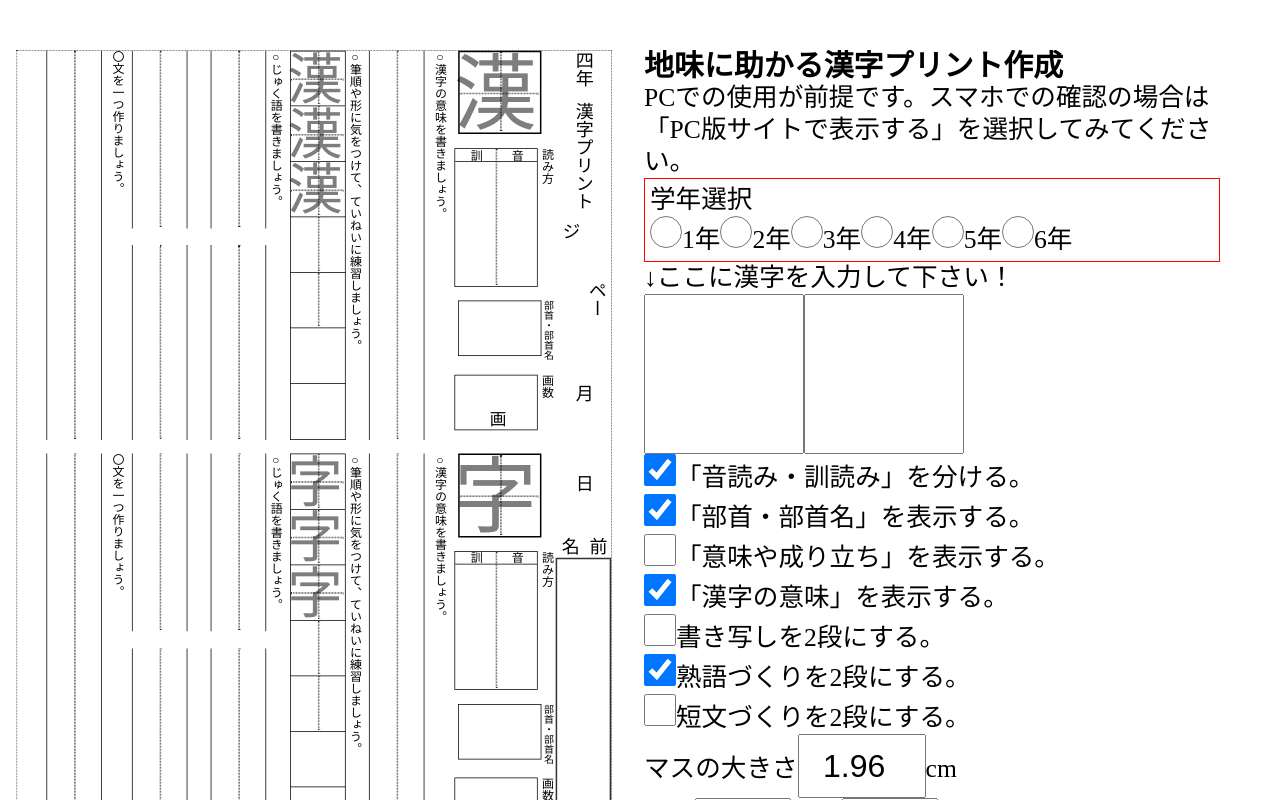
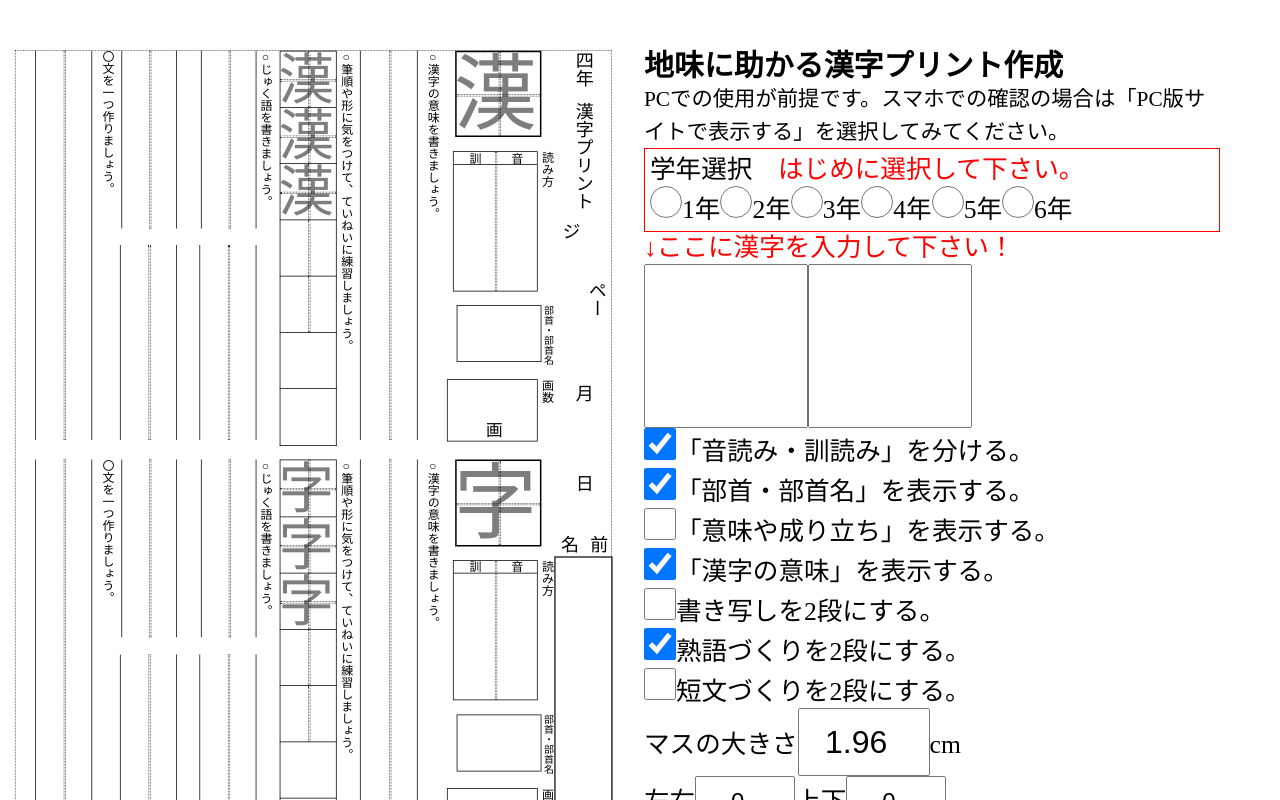
Before and after one commit to jimitas/kanpuri, a Next.js app: page / in a window 1280 px wide. Shown: the top 800 px of the page. Built offline with nearby package versions, Linux system fonts and the light colour scheme; no server answers.

Commit message:
complete!?

```diff
--- a/src/pages/index.jsx
+++ b/src/pages/index.jsx
@@ -135,10 +135,10 @@ export default function Home() {
         {/* asideのコンポーネント化もあるが、asideとarticleとの関わりは、このページを介した方がわかりやすいと判断し、冗長になりそうだが、ここで記述することにする。 */}
         <aside className="no_print">
           <h3>地味に助かる漢字プリント作成</h3>
-          <p>PCでの使用が前提です。スマホでの確認の場合は「PC版サイトで表示する」を選択してみてください。</p>
+          <small>PCでの使用が前提です。スマホでの確認の場合は「PC版サイトで表示する」を選択してみてください。</small>
           <form action="" style={{ border: "red solid 1px" }}>
             <div style={{ margin: "5px" }}>
-              <p>学年選択</p>
+              <p>学年選択<span style={{color:"red"}}>　はじめに選択して下さい。</span></p>
               {INDEX.map((item) => {
                 return (
                   <label key={item} For={item}>
@@ -149,7 +149,7 @@ export default function Home() {
               })}
             </div>
           </form>
-          <p>↓ここに漢字を入力して下さい！</p>
+          <p style={{color:"red"}}>↓ここに漢字を入力して下さい！</p>
           <input
             onChange={changeKanji_1}
             style={{ width: "160px", height: "160px", fontSize: "100px", textAlign: "center" }}
--- a/src/styles/globals.css
+++ b/src/styles/globals.css
@@ -1,6 +1,5 @@
 /*↓どのように動くのか要検証  */
 * {
-  box-sizing: border-box;
   padding: 0;
   margin: 0;
 }
@@ -10,6 +9,12 @@ body {
   font-family: UD デジタル 教科書体 NK-R;
   padding: 20px;
 }
+
+
+body{
+  overflow-x: scroll;
+}
+
 
 select,
 label,
@@ -33,7 +38,6 @@ button {
   flex-direction: row-reverse;
   justify-content: space-between;
   align-items: flex-start;
-  overflow: scroll;
 }
 
 .print_pages {
```
